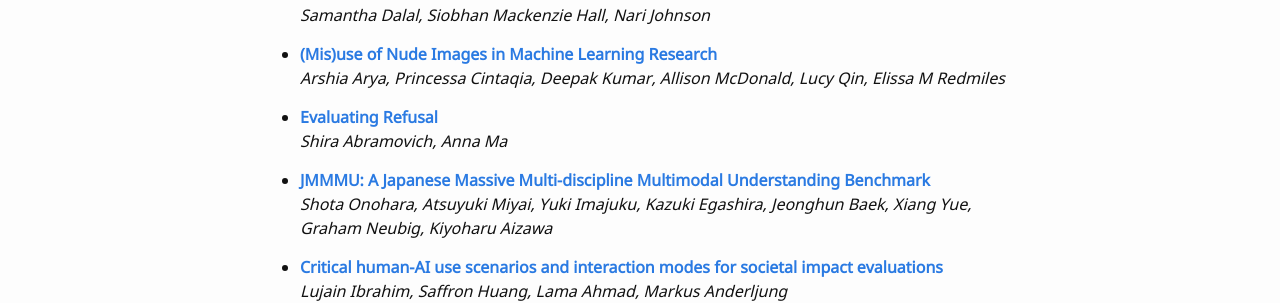
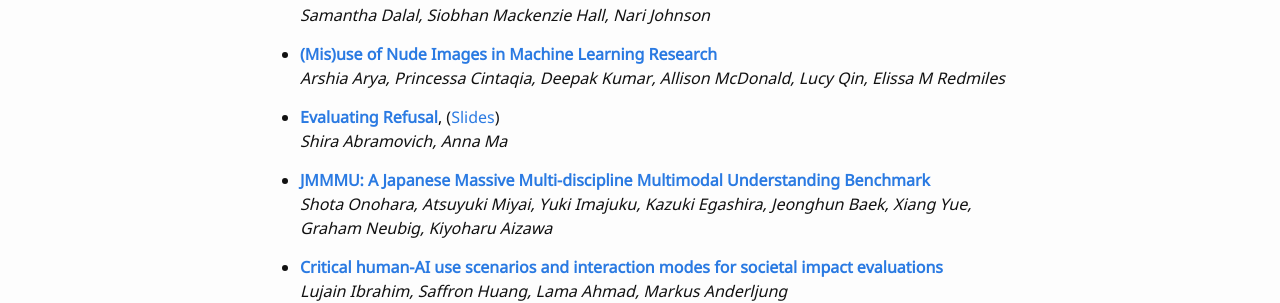
Before and after one commit to aaai-fidu-lab/aaai-fidu-lab.github.io, a Jekyll site: the page built from accepted-papers.md, in a window 1280 px wide and 900 px high. Shown: the part 287-590 px from the top of the window. Built offline with Jekyll 4.4.1, drawn with Linux system fonts in a browser that asks for light colours; our own code applies the rules of GitHub Pages for plain Markdown files.

Commit message:
fix typo

```diff
--- a/accepted-papers.md
+++ b/accepted-papers.md
@@ -13,7 +13,7 @@ The following tiny papers have been accepted to the EvalEval Workshop at NeurIPS
 * **[(Mis)use of Nude Images in Machine Learning Research](accepted_papers/EvalEval_24_Arya.pdf)**
   *Arshia Arya, Princessa Cintaqia, Deepak Kumar, Allison McDonald, Lucy Qin, Elissa M Redmiles*
 
-* **[Evaluating Refusal](accepted_papers/EvalEval_24_Abramovich.pdf)**
+* **[Evaluating Refusal](accepted_papers/EvalEval_24_Abramovich.pdf)**, ([Slides](accepted_papers/slides/EvalEval_24_Abramovich.pdf))
   *Shira Abramovich, Anna Ma*
 
 * **[JMMMU: A Japanese Massive Multi-discipline Multimodal Understanding Benchmark](accepted_papers/EvalEval_24_Onohara.pdf)**
```
